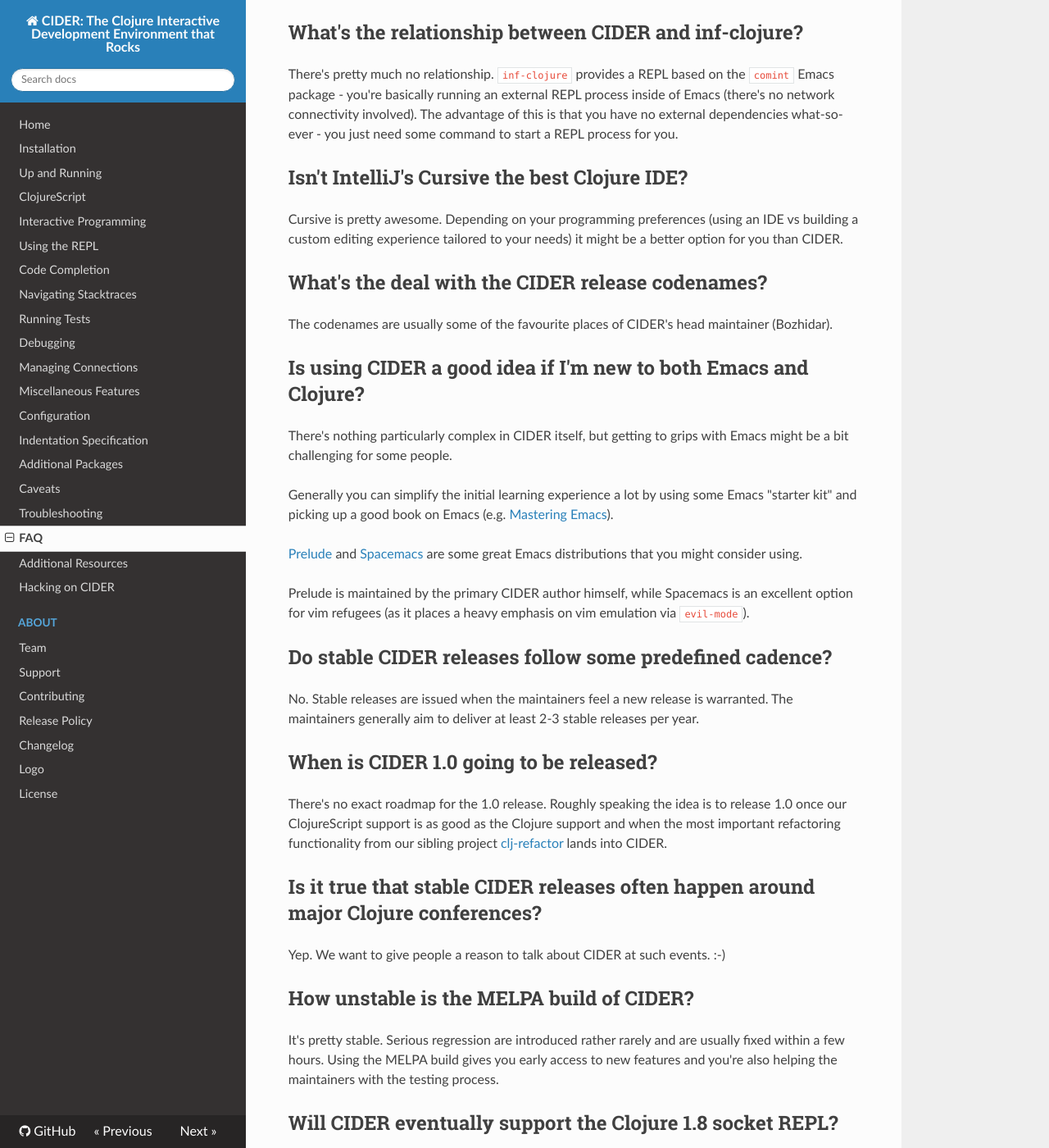
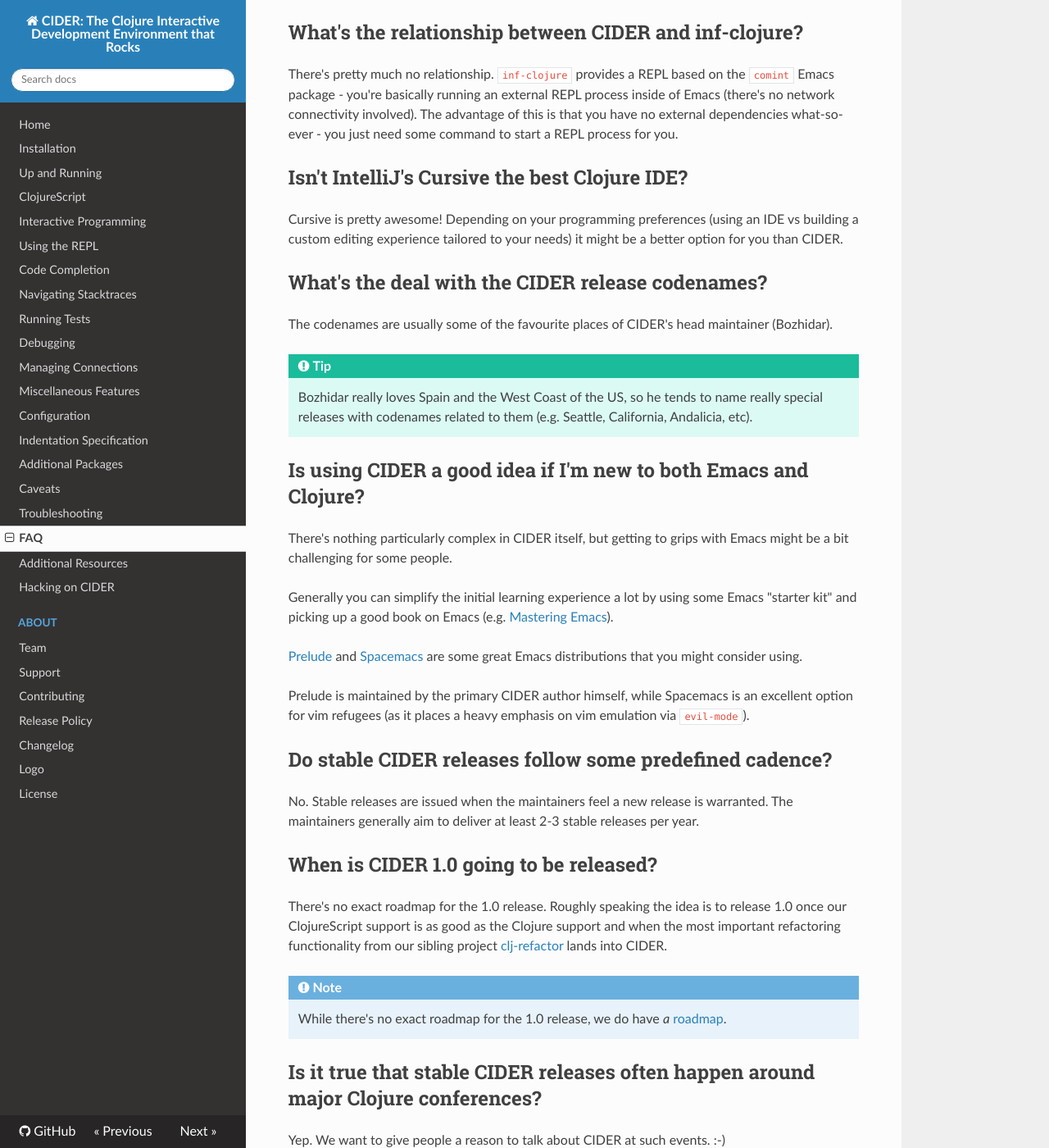
Before and after one commit to clojure-emacs/cider, an MkDocs documentation site: the page built from doc/faq.md, in a window 1280 px wide and 1400 px high, scrolled down 794 px. Shown: the whole window at 82% size. Built offline with MkDocs 1.6.1, drawn with Linux system fonts in a browser that asks for light colours; nearby versions of some CDN libraries; old or Windows-style settings are respelled for this version of MkDocs; some of the changed text lies outside the part shown.

Commit message:
Add a few tips and notes to the FAQ

```diff
--- a/doc/faq.md
+++ b/doc/faq.md
@@ -38,7 +38,7 @@
 
 ## Isn't IntelliJ's Cursive the best Clojure IDE?
 
-Cursive is pretty awesome. Depending on your programming preferences (using an IDE vs
+Cursive is pretty awesome! Depending on your programming preferences (using an IDE vs
 building a custom editing experience tailored to your needs) it might be a better
 option for you than CIDER.
 
@@ -46,6 +46,12 @@
 
 The codenames are usually some of the favourite places of CIDER's head
 maintainer (Bozhidar).
+
+!!! Tip
+
+    Bozhidar really loves Spain and the West Coast of the US, so he tends
+    to name really special releases with codenames related to them (e.g.
+    Seattle, California, Andalicia, etc).
 
 ## Is using CIDER a good idea if I'm new to both Emacs and Clojure?
 
@@ -78,9 +84,20 @@
 project [clj-refactor](https://github.com/clojure-emacs/clj-refactor.el) lands
 into CIDER.
 
+!!! Note
+
+    While there's no exact roadmap for the 1.0 release, we do have *a*
+    [roadmap](https://github.com/clojure-emacs/cider/blob/master/ROADMAP.md).
+
 ## Is it true that stable CIDER releases often happen around major Clojure conferences?
 
 Yep. We want to give people a reason to talk about CIDER at such events. :-)
+
+!!! Tip
+
+    Inviting Bozhidar or any other core CIDER developers to present at Clojure
+    conferences is likely going to results in more CIDER releases,
+    so you should totally do this!
 
 ## How unstable is the MELPA build of CIDER?
 
@@ -99,6 +116,11 @@
 
 That's extremely unlikely. Even if we eventually add support for the new socket REPL,
 we'll continue supporting nREPL as well.
+
+!!! Note
+
+    Recently nREPL was migrated out of `clojure-contrib` and its development
+    has once again picked up. Check out nREPL's new home [here](https://github.com/nrepl/nREPL).
 
 ## Is CIDER's nREPL middleware Emacs specific?
 
```
